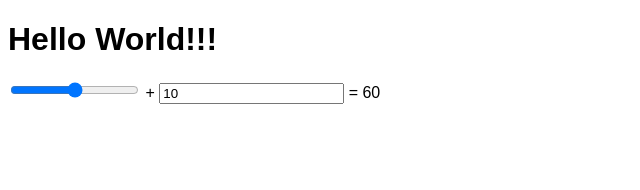
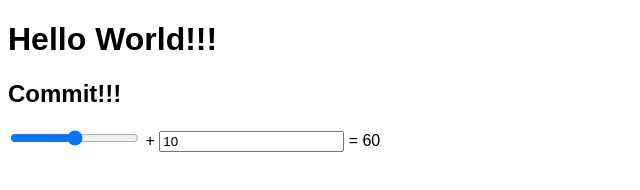
Before and after one commit to milartop/javascriptreact, a plain HTML site: page index.html in a window 1280 px wide. Shown: the whole page, without its empty margins (0-640 px from the left). Drawn offline with Linux system fonts and the light colour scheme.

Commit message:
commit 3

```diff
--- a/index.html
+++ b/index.html
@@ -9,6 +9,7 @@
 </head>
 <body>
     <h1>Hello World!!!</h1>
+    <h2>Commit!!!</h2>
 
 <form oninput="result.value=parseInt(a.value)+parseInt(b.value)">
 
```
